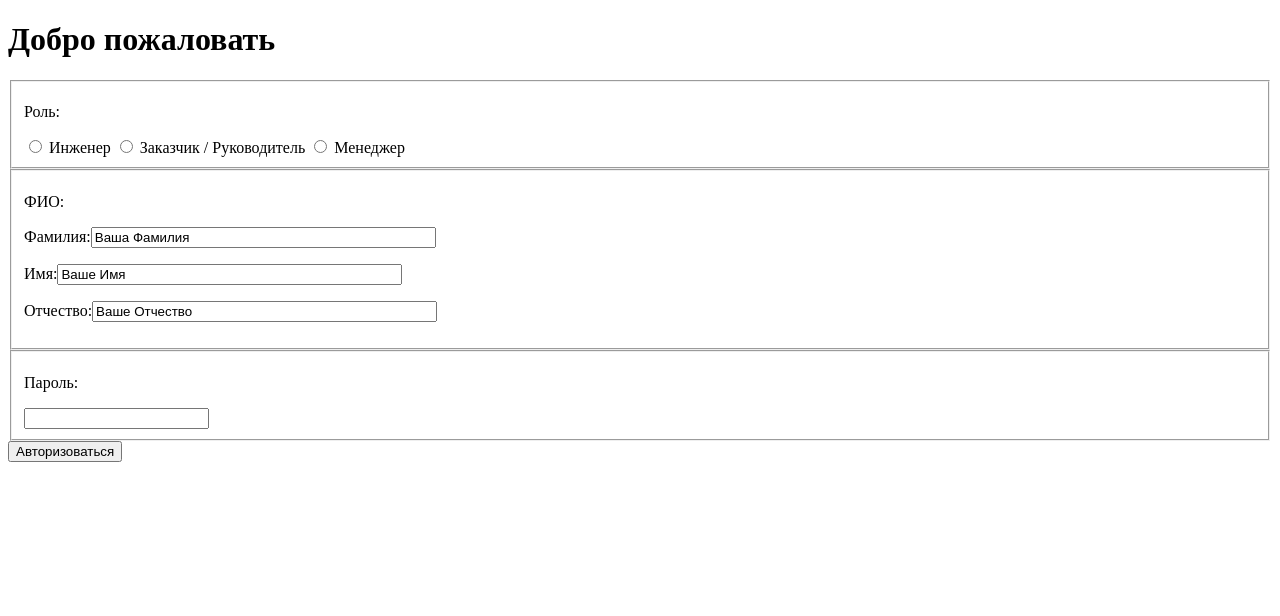
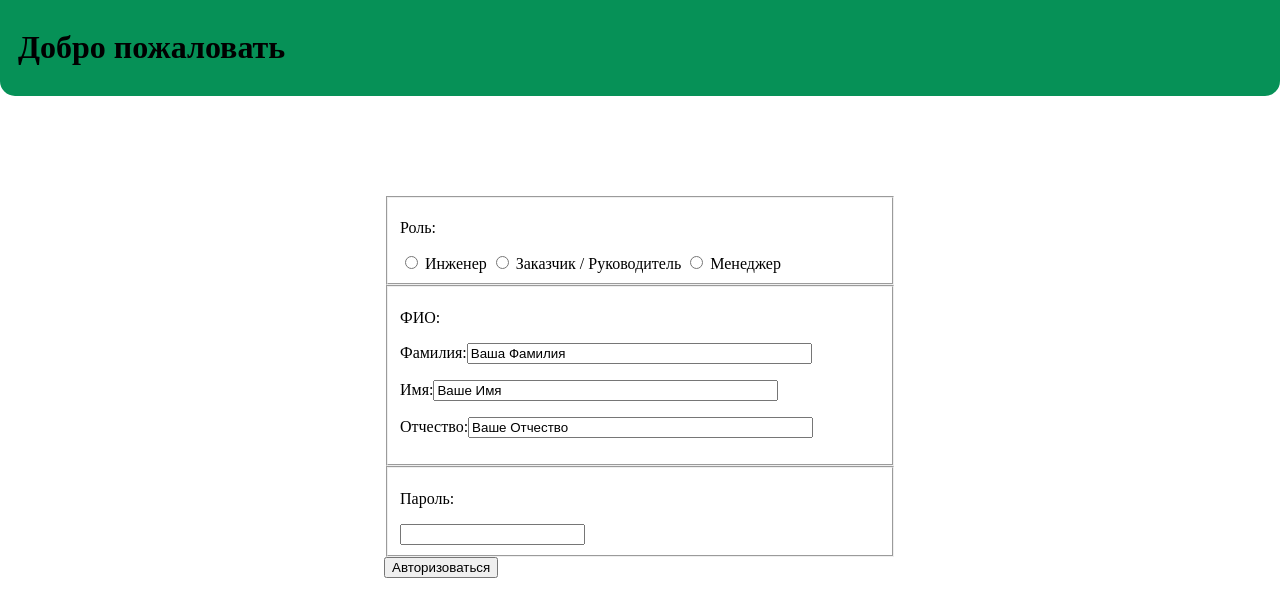
Before and after one commit to F1rum/Project-Control_System, a plain HTML site: page index.html in a window 1280 px wide. Drawn offline with Linux system fonts and the light colour scheme.

```diff
--- a/Main.css
+++ b/Main.css
@@ -1,8 +1,15 @@
-p,h1,label {
-  list-style-type: none;
+body {
+    margin: 0 0 0 0;
 }
 .autor {
-    display: grid;
     margin-top: 100px;
     margin-left: 30%;
+    margin-right: 30%;
 }
+.header {
+    background-color:rgb(6, 145, 87);
+    padding-top: 8px;
+    padding-bottom: 8px;
+    padding-left: 18px;
+    border-radius: 0 0 15px 15px;
+}
--- a/index.html
+++ b/index.html
@@ -4,10 +4,10 @@
     <meta charset="UTF-8">
     <meta name="viewport" content="width=device-width, initial-scale=1.0">
     <title>Авторизация</title>
-    <link href="Main.css">
+    <link rel="stylesheet" href="Main.css">
 </head>
 <body>
-    <header>
+    <header class="header">
         <h1>Добро пожаловать</h1>
     </header>
 
```
